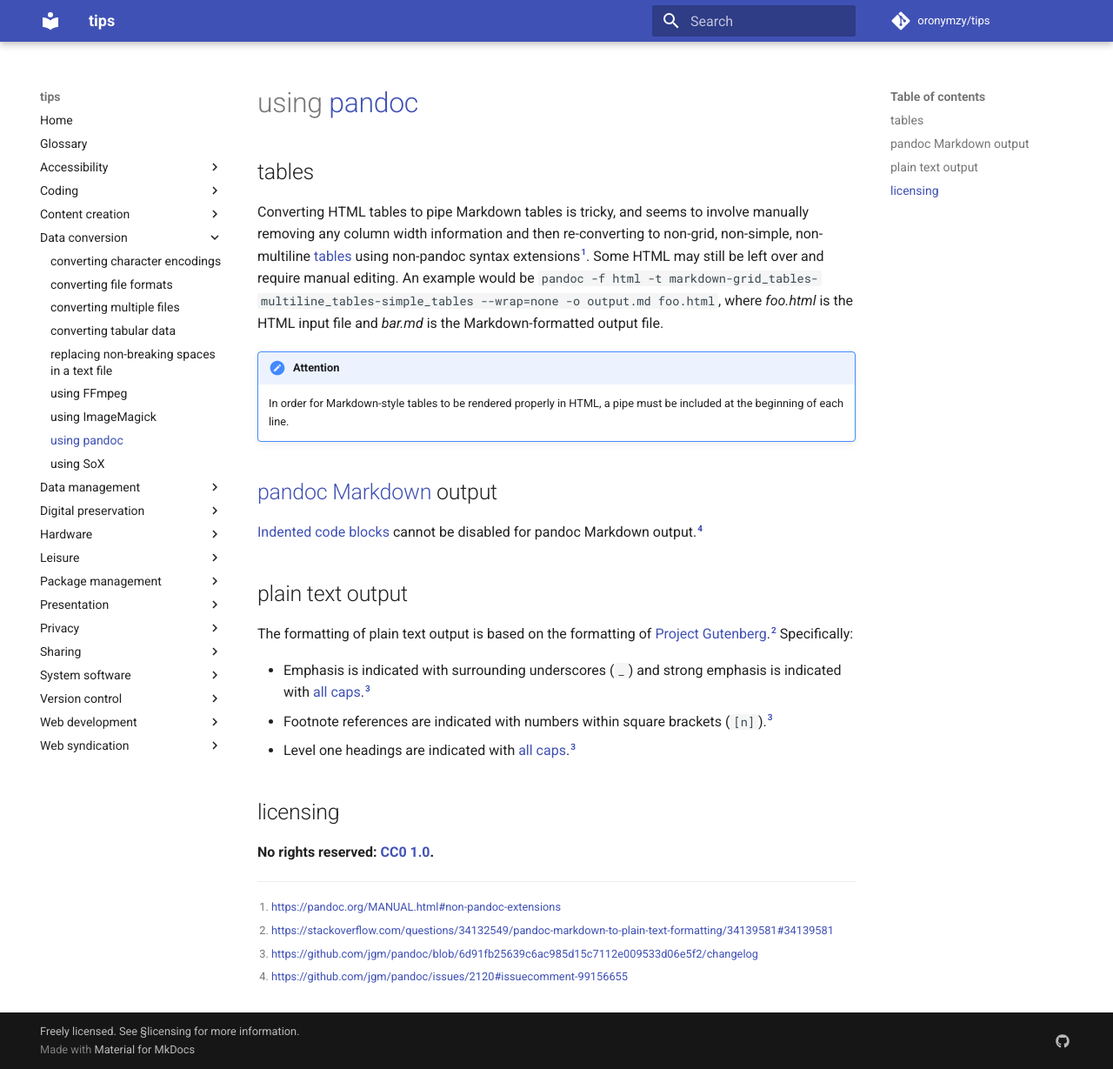
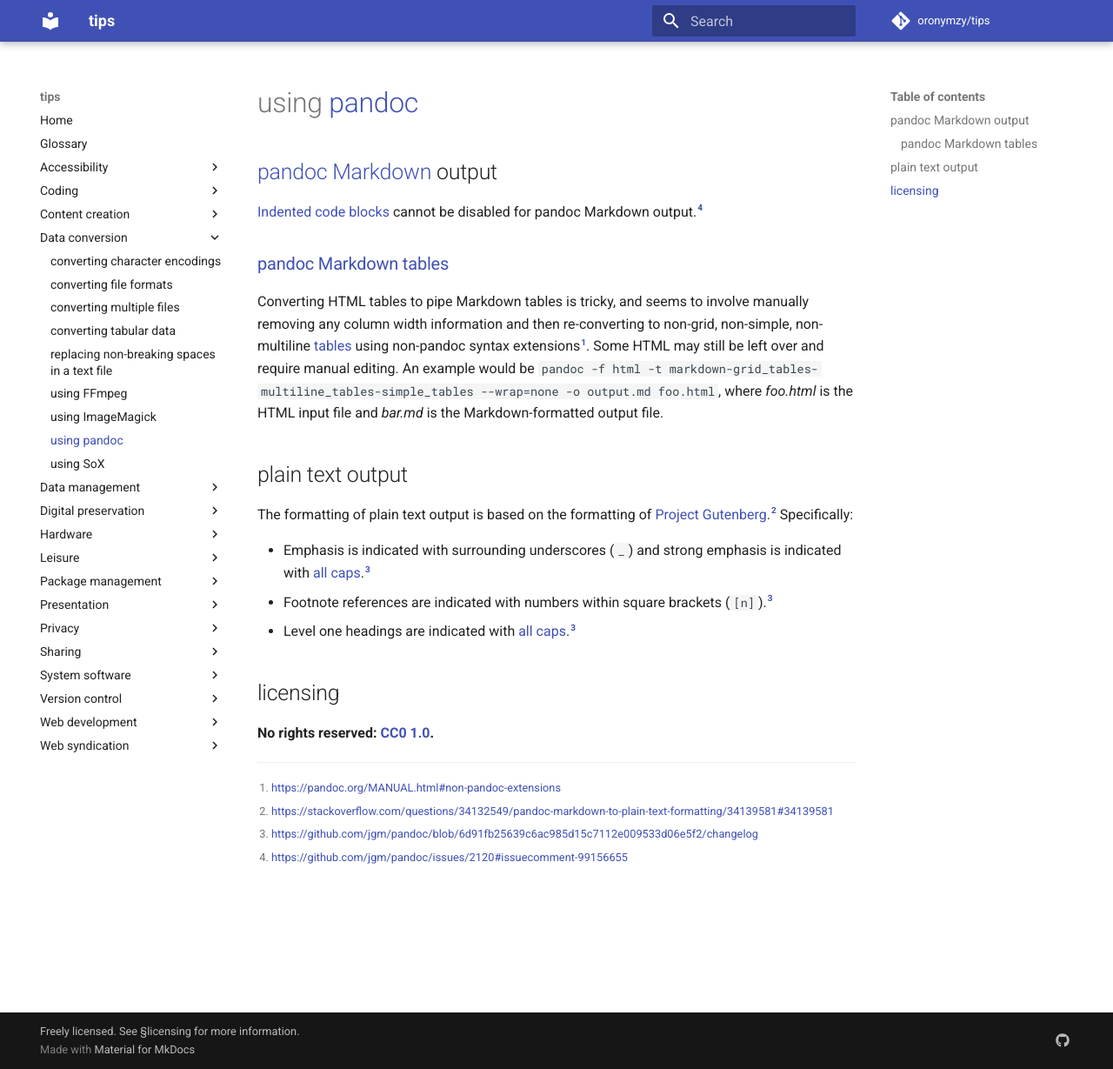
Before and after one commit to oronymzy/tips, an MkDocs documentation site: the page built from docs/uspndoc.md, in a window 1280 px wide and 1229 px high. Shown: the whole window at 87% size. Built offline with MkDocs 1.6.1 and Material for MkDocs 9.7.7, drawn with Linux system fonts in a browser that asks for light colours; comment, search, counter and statistics services are not loaded.

Commit message:
Add heading, relocate content
Add 'pandoc Markdown tables' heading.
Relocate contents of admonition to a different subdomain. The
requirement of including a pipe at the beginning of each line does not
seem to apply to pandoc Markdown.
Relocate content.

```diff
--- a/docs/uspndoc.md
+++ b/docs/uspndoc.md
@@ -1,14 +1,10 @@
 # using [pandoc]
-
-## tables
-Converting HTML tables to pipe Markdown tables is tricky, and seems to involve manually removing any column width information and then re-converting to non-grid, non-simple, non-multiline [tables](https://pandoc.org/MANUAL.html#tables) using non-pandoc syntax extensions[^uspndoc1]. Some HTML may still be left over and require manual editing. An example would be `pandoc -f html -t markdown-grid_tables-multiline_tables-simple_tables --wrap=none -o output.md foo.html`, where *foo.html* is the HTML input file and *bar.md* is the Markdown-formatted output file.
-
-!!! attention
-
-    In order for Markdown-style tables to be rendered properly in HTML, a pipe must be included at the beginning of each line.
 
 ## [pandoc Markdown] output
 [Indented code blocks](https://pandoc.org/MANUAL.html#indented-code-blocks) cannot be disabled for pandoc Markdown output.[^uspndoc4]
+
+### [pandoc Markdown] [tables](https://pandoc.org/MANUAL.html#tables)
+Converting HTML tables to pipe Markdown tables is tricky, and seems to involve manually removing any column width information and then re-converting to non-grid, non-simple, non-multiline [tables](https://pandoc.org/MANUAL.html#tables) using non-pandoc syntax extensions[^uspndoc1]. Some HTML may still be left over and require manual editing. An example would be `pandoc -f html -t markdown-grid_tables-multiline_tables-simple_tables --wrap=none -o output.md foo.html`, where *foo.html* is the HTML input file and *bar.md* is the Markdown-formatted output file.
 
 ## plain text output
 The formatting of plain text output is based on the formatting of [Project Gutenberg](https://www.gutenberg.org/wiki/Main_Page).[^uspndoc2] Specifically:
```
